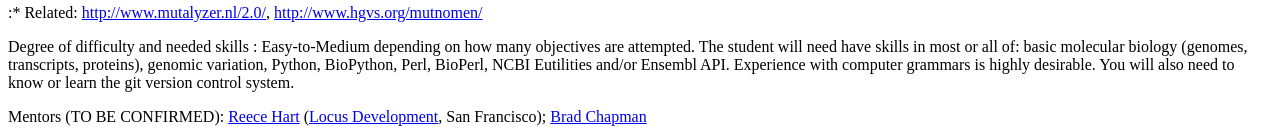
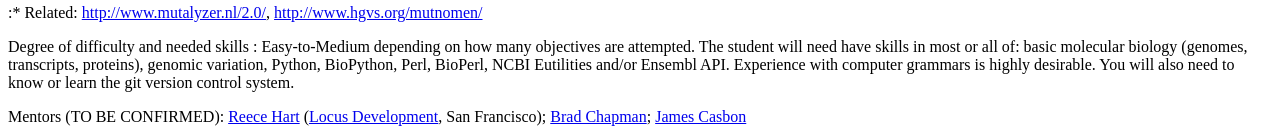
Before and after one commit to biopython/biopython.github.io, a Jekyll site: the page built from wiki/Google_Summer_of_Code.md, in a window 1280 px wide. Shown: the part 1693-1832 px from the top of the page. Built offline with Jekyll 4.4.1, drawn with Linux system fonts in a browser that asks for light colours.

Commit message:
/* Variant representation, parser, generator, and coordinate converter (DRAFT) */ Added James Casbon as a co-mentor

```diff
--- a/wiki/Google_Summer_of_Code.md
+++ b/wiki/Google_Summer_of_Code.md
@@ -141,4 +141,4 @@ Degree of difficulty and needed skills : Easy-to-Medium depending on how many ob
 
 <!-- -->
 
-Mentors (TO BE CONFIRMED): [Reece Hart](http://linkedin.com/in/reece) ([Locus Development](http://locusdevelopmentinc.com), San Francisco); [Brad Chapman](http://bcbio.wordpress.com)
+Mentors (TO BE CONFIRMED): [Reece Hart](http://linkedin.com/in/reece) ([Locus Development](http://locusdevelopmentinc.com), San Francisco); [Brad Chapman](http://bcbio.wordpress.com); [James Casbon](http://casbon.me)
```
Also changed, not shown: 1 other file.
